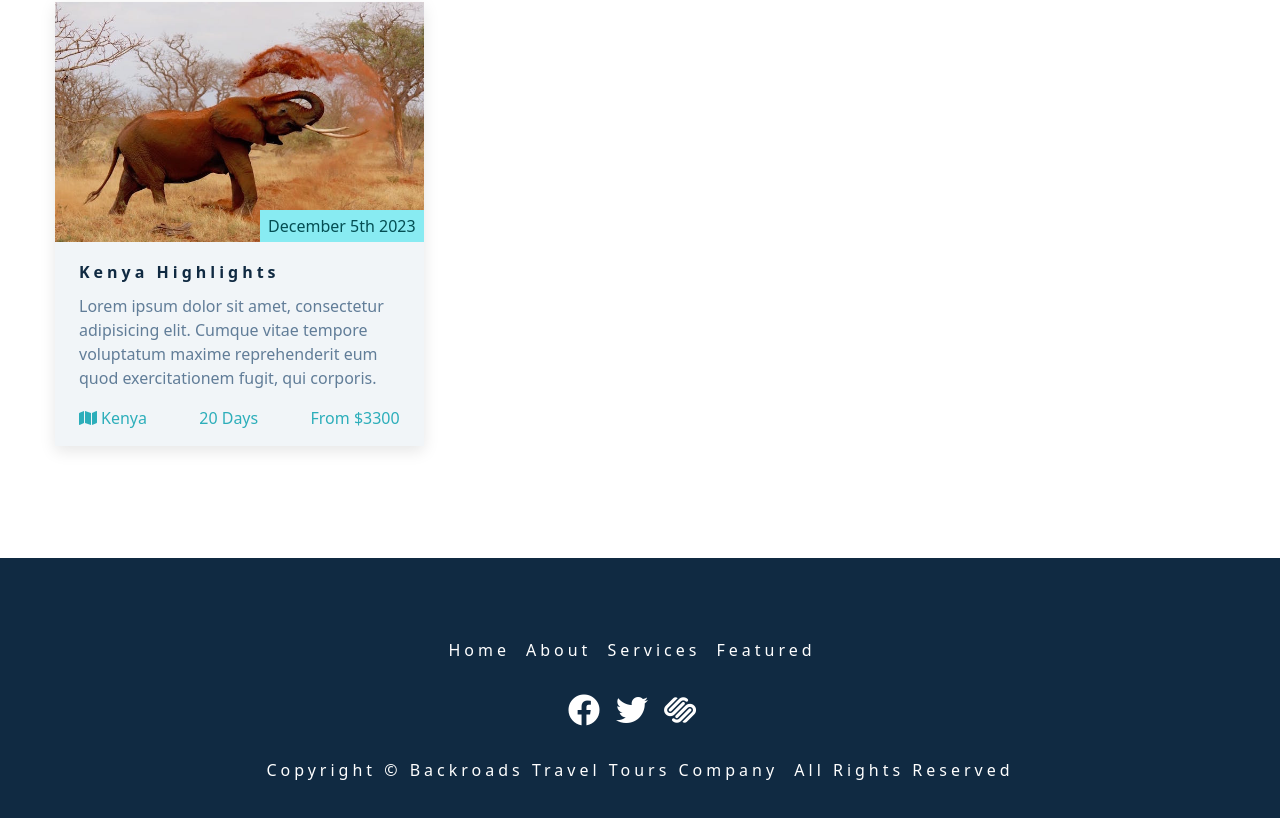
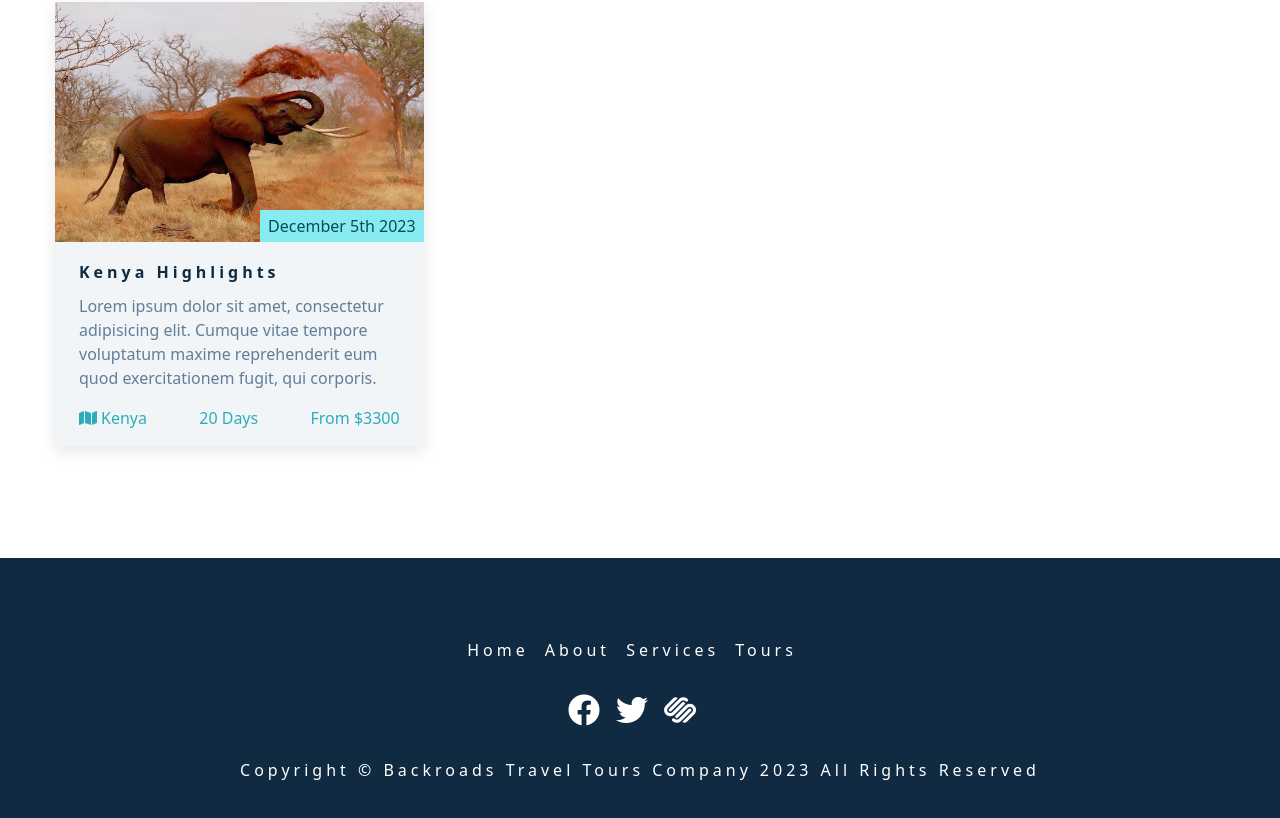
Before and after one commit to DarrylLeRoux/react2023, a JavaScript app in the folder backroads-app/: page / in a window 1280 px wide. Shown: the part 2561-3379 px from the top of the page. Built offline with nearby package versions, Linux system fonts and the light colour scheme; the HTML template or start-up script is replaced by a standard one.

Commit message:
Added dynamic footer

```diff
--- a/backroads-app/src/components/Footer.js
+++ b/backroads-app/src/components/Footer.js
@@ -1,60 +1,39 @@
+import { pageLinks, socialLinks } from './data';
+
 const Footer = () => {
   return (
     <footer className='section footer'>
       <ul className='footer-links'>
-        <li>
-          <a href='#home' className='footer-link'>
-            home
-          </a>
-        </li>
-        <li>
-          <a href='#about' className='footer-link'>
-            about
-          </a>
-        </li>
-        <li>
-          <a href='#services' className='footer-link'>
-            services
-          </a>
-        </li>
-        <li>
-          <a href='#featured' className='footer-link'>
-            featured
-          </a>
-        </li>
+        {pageLinks.map(({ id, href, text }) => {
+          return (
+            <li key={id}>
+              <a href={href} className='footer-link'>
+                {text}
+              </a>
+            </li>
+          );
+        })}
       </ul>
       <ul className='footer-icons'>
-        <li>
-          <a
-            href='https://www.twitter.com'
-            target='_blank'
-            className='footer-icon'
-          >
-            <i className='fab fa-facebook'></i>
-          </a>
-        </li>
-        <li>
-          <a
-            href='https://www.twitter.com'
-            target='_blank'
-            className='footer-icon'
-          >
-            <i className='fab fa-twitter'></i>
-          </a>
-        </li>
-        <li>
-          <a
-            href='https://www.twitter.com'
-            target='_blank'
-            className='footer-icon'
-          >
-            <i className='fab fa-squarespace'></i>
-          </a>
-        </li>
+        {socialLinks.map((link) => {
+          const { id, href, icon } = link;
+          return (
+            <li key={id}>
+              <a
+                href={href}
+                target='_blank'
+                rel='noreferrer'
+                className='footer-icon'
+              >
+                <i className={icon}></i>
+              </a>
+            </li>
+          );
+        })}
       </ul>
       <p className='copyright'>
         copyright &copy; Backroads travel tours company
-        <span id='date'></span> all rights reserved
+        <span id='date'>{new Date().getFullYear()}</span> all rights reserved
       </p>
     </footer>
   );
```
